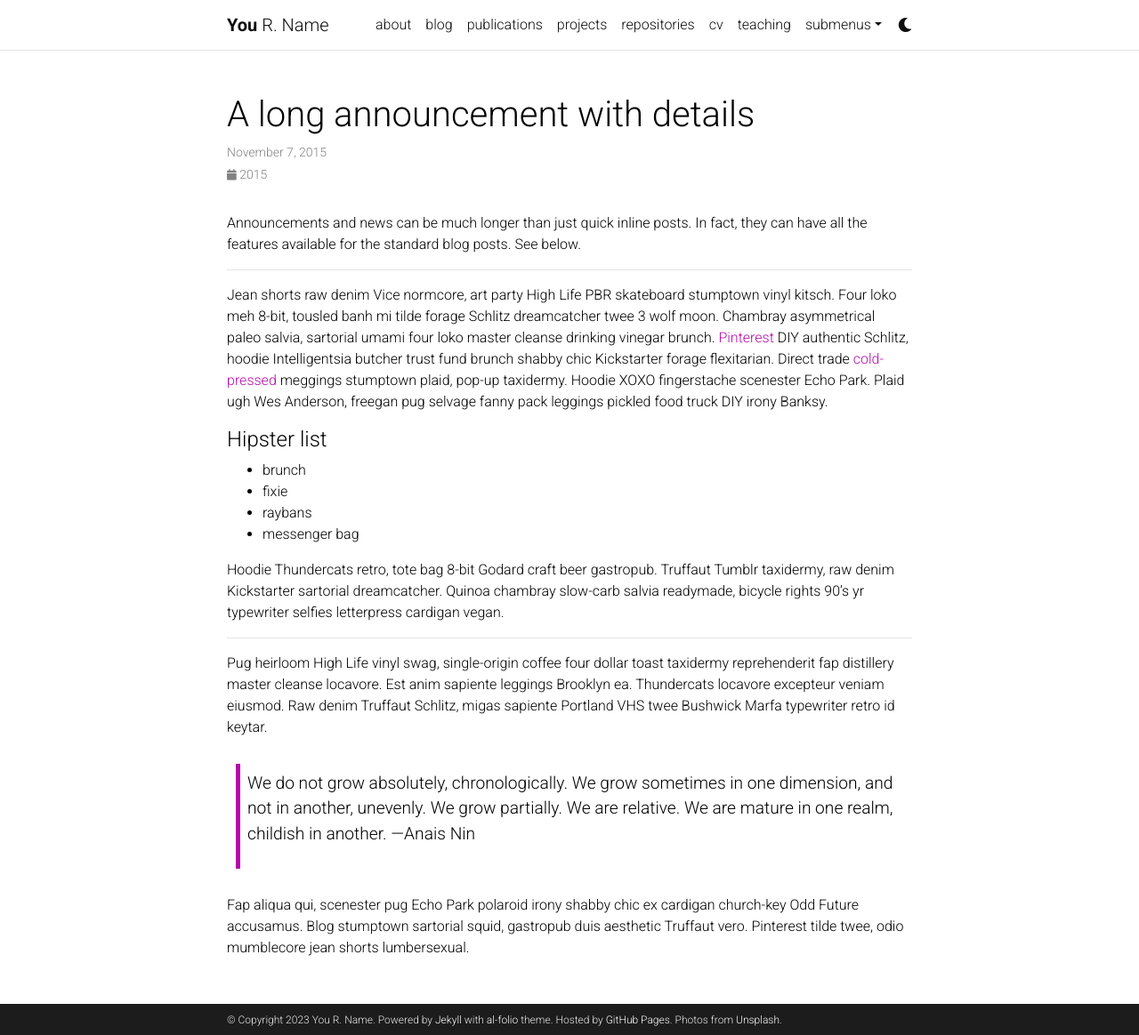
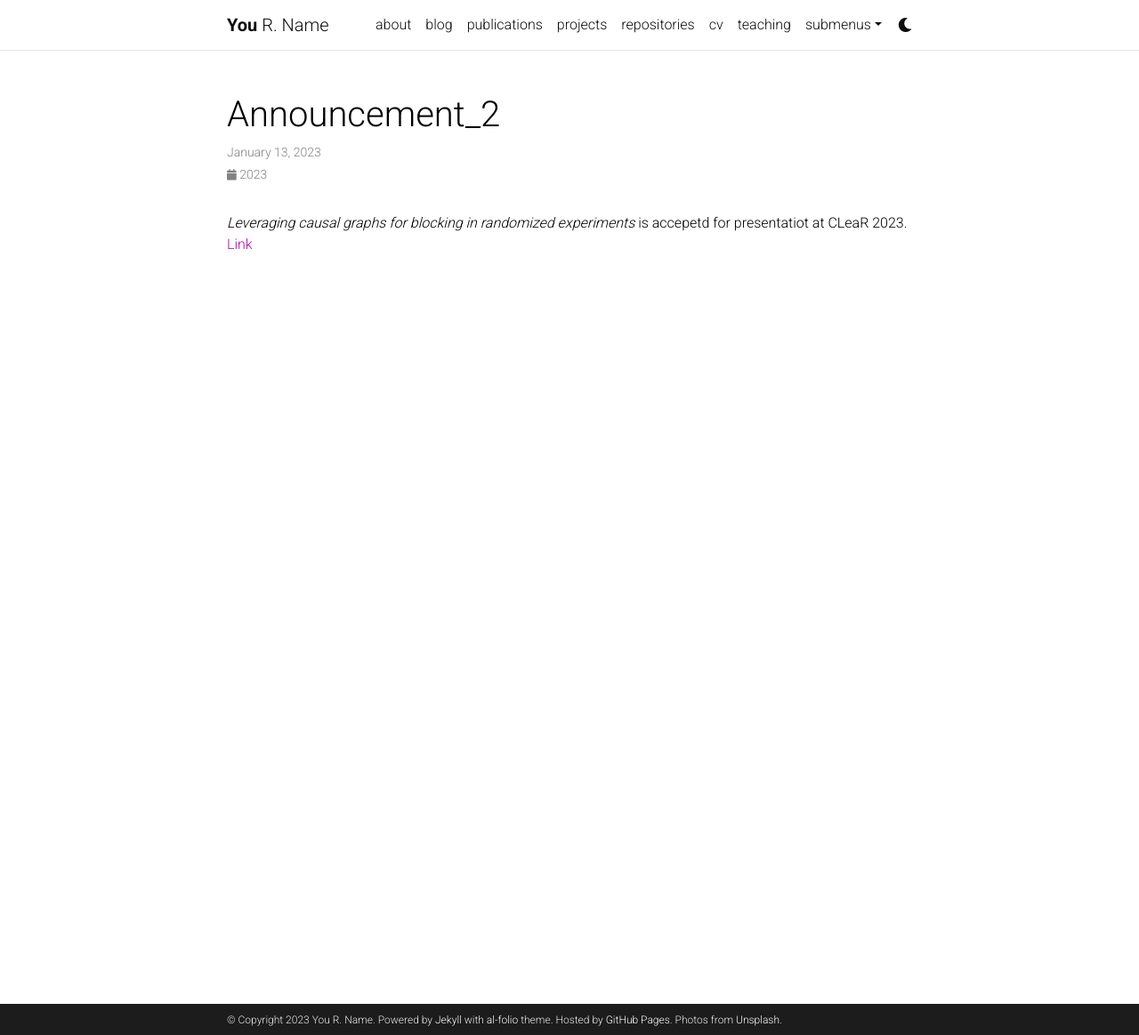
Before and after one commit to abhishekumrawal/old-website, a Jekyll site: the page built from _news/announcement_2.md, in a window 1280 px wide and 1164 px high. Shown: the whole window at 89% size. Built offline with Jekyll 4.4.1, drawn with Linux system fonts in a browser that asks for light colours; comment, search, counter and statistics services are not loaded; a style sheet for code colours, icons or effects is not loaded.

Commit message:
Update announcement_2.md

```diff
--- a/_news/announcement_2.md
+++ b/_news/announcement_2.md
@@ -1,31 +1,6 @@
 ---
 layout: post
-title: A long announcement with details
-date: 2015-11-07 16:11:00-0400
-inline: false
+date: 2023-01-13 15:59:00-0400
+inline: true
 ---
-
-Announcements and news can be much longer than just quick inline posts. In fact, they can have all the features available for the standard blog posts. See below.
-
-***
-
-Jean shorts raw denim Vice normcore, art party High Life PBR skateboard stumptown vinyl kitsch. Four loko meh 8-bit, tousled banh mi tilde forage Schlitz dreamcatcher twee 3 wolf moon. Chambray asymmetrical paleo salvia, sartorial umami four loko master cleanse drinking vinegar brunch. <a href="https://www.pinterest.com">Pinterest</a> DIY authentic Schlitz, hoodie Intelligentsia butcher trust fund brunch shabby chic Kickstarter forage flexitarian. Direct trade <a href="https://en.wikipedia.org/wiki/Cold-pressed_juice">cold-pressed</a> meggings stumptown plaid, pop-up taxidermy. Hoodie XOXO fingerstache scenester Echo Park. Plaid ugh Wes Anderson, freegan pug selvage fanny pack leggings pickled food truck DIY irony Banksy.
-
-#### Hipster list
-<ul>
-    <li>brunch</li>
-    <li>fixie</li>
-    <li>raybans</li>
-    <li>messenger bag</li>
-</ul>
-
-Hoodie Thundercats retro, tote bag 8-bit Godard craft beer gastropub. Truffaut Tumblr taxidermy, raw denim Kickstarter sartorial dreamcatcher. Quinoa chambray slow-carb salvia readymade, bicycle rights 90's yr typewriter selfies letterpress cardigan vegan.
-
-***
-
-Pug heirloom High Life vinyl swag, single-origin coffee four dollar toast taxidermy reprehenderit fap distillery master cleanse locavore. Est anim sapiente leggings Brooklyn ea. Thundercats locavore excepteur veniam eiusmod. Raw denim Truffaut Schlitz, migas sapiente Portland VHS twee Bushwick Marfa typewriter retro id keytar.
-
-> We do not grow absolutely, chronologically. We grow sometimes in one dimension, and not in another, unevenly. We grow partially. We are relative. We are mature in one realm, childish in another.
-> —Anais Nin
-
-Fap aliqua qui, scenester pug Echo Park polaroid irony shabby chic ex cardigan church-key Odd Future accusamus. Blog stumptown sartorial squid, gastropub duis aesthetic Truffaut vero. Pinterest tilde twee, odio mumblecore jean shorts lumbersexual.
+*Leveraging causal graphs for blocking in randomized experiments* is accepetd for presentatiot at CLeaR 2023. [Link]([https://arxiv.org/pdf/2111.02306.pdf])
```
